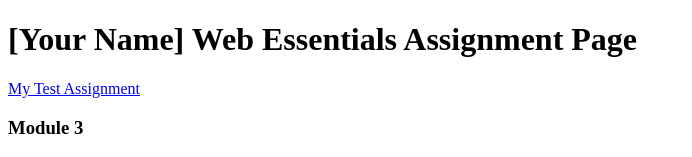
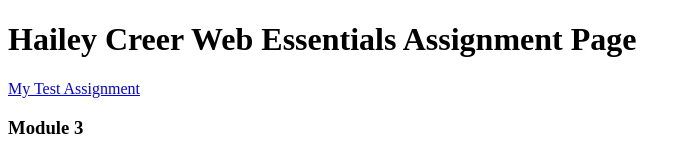
Before and after one commit to haileycreer23/dwdd1600, a plain HTML site: page index.html in a window 1280 px wide. Shown: the top 157 px of the page, without its empty margins (0-692 px from the left). Drawn offline with Linux system fonts and the light colour scheme.

Commit message:
Update index.html
added my name

```diff
--- a/index.html
+++ b/index.html
@@ -6,7 +6,7 @@
 		<title>dwdd 1600 assignment list page</title>
 	</head>
 	<body>
-		<h1>[Your Name] Web Essentials Assignment Page</h1>
+		<h1>Hailey Creer Web Essentials Assignment Page</h1>
 		<p><a href="01test">My Test Assignment</a></p>
 
 		<h3>Module 3</h3>
```
